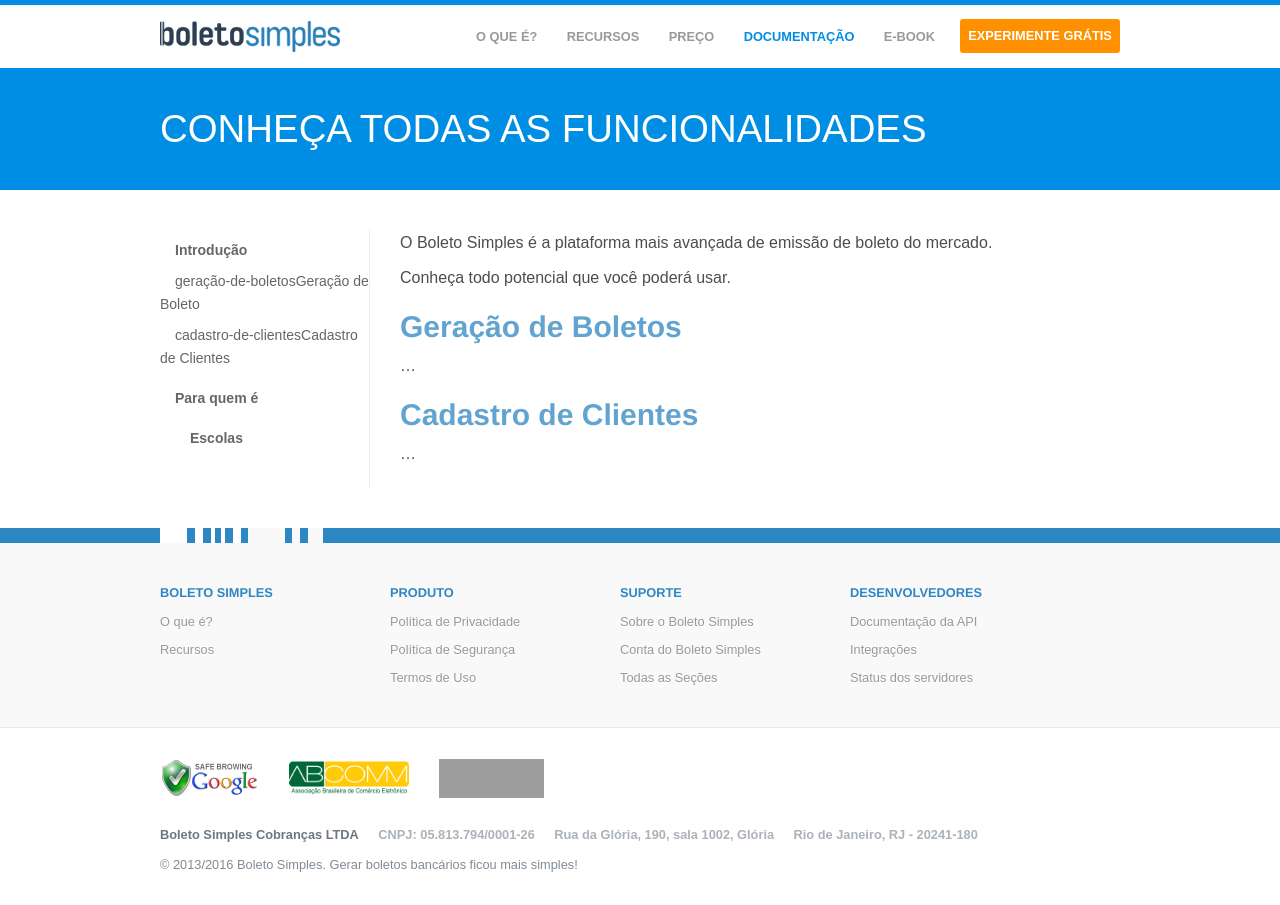
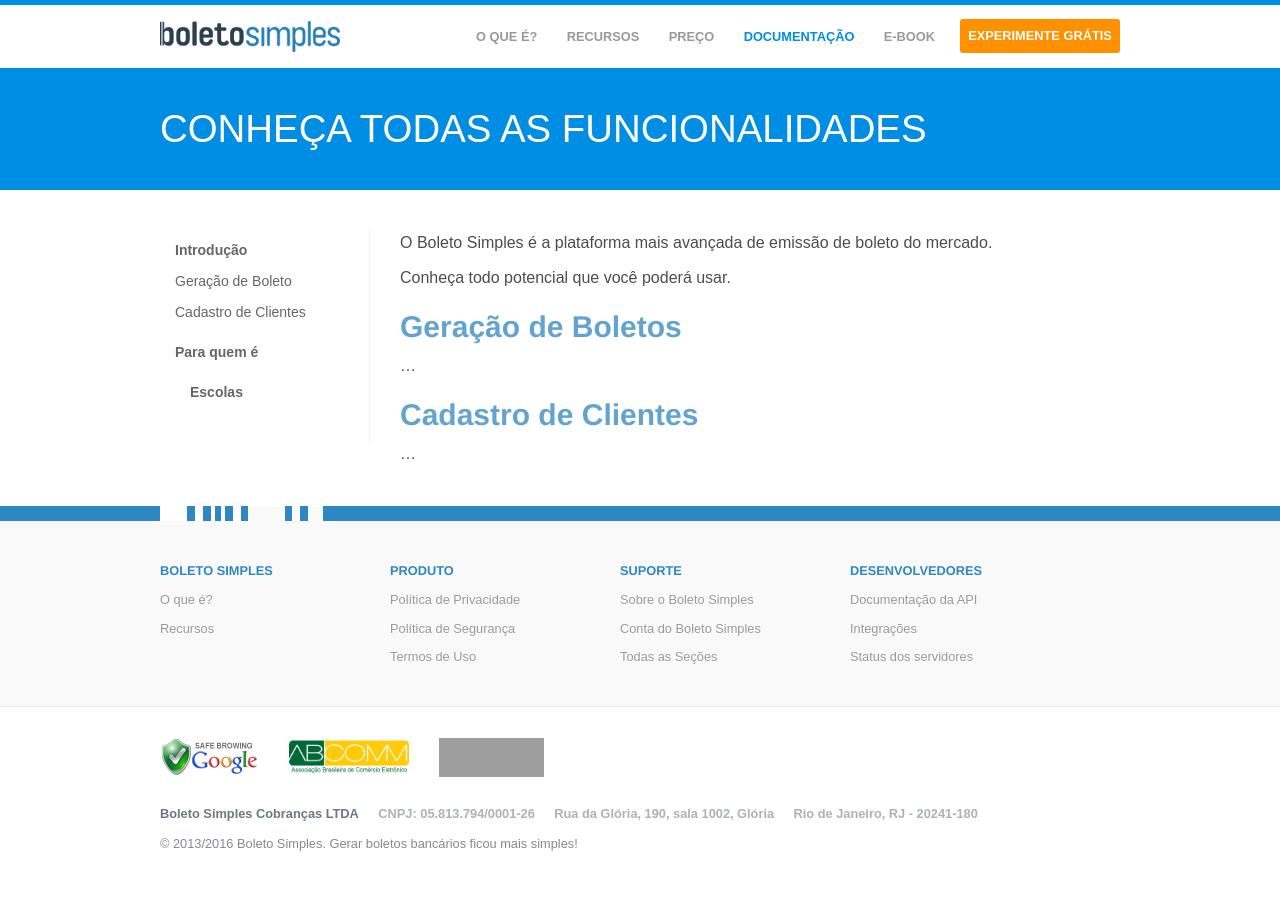
Before and after one commit to BoletoSimples/boletosimples-features, a Jekyll site: the page built from index.markdown, in a window 1280 px wide. Built offline with Jekyll 4.4.1, drawn with Linux system fonts in a browser that asks for light colours; grey boxes are pictures that could not be loaded.

Commit message:
improves navigation

```diff
--- a/_includes/navigation.html
+++ b/_includes/navigation.html
@@ -10,7 +10,7 @@
           {% if entry.anchors %}
             <ul class="anchors">
               {% for anchor in entry.anchors %}
-                <li><a href="#{{anchor}}">{{anchor}}</a></li>
+                <li><a href="#{{anchor[0]}}">{{anchor[1]}}</a></li>
               {% endfor %}
             </ul>
           {% endif %}
@@ -19,6 +19,13 @@
       {% if current == include.context %}
         <li class="{% if page.url == entry.url %}active{% endif %}">
           <a class="main-link {% if page.url == entry.url %}active{% endif %}" href="{{ site.baseurl }}{{ entry.url }}">{{ entry.title }}</a>
+          {% if entry.anchors %}
+            <ul class="anchors">
+              {% for anchor in entry.anchors %}
+                <li><a href="#{{anchor[0]}}">{{anchor[1]}}</a></li>
+              {% endfor %}
+            </ul>
+          {% endif %}
           {% include navigation.html context=entry.url %}
         </li>
       {% endif %}
```
